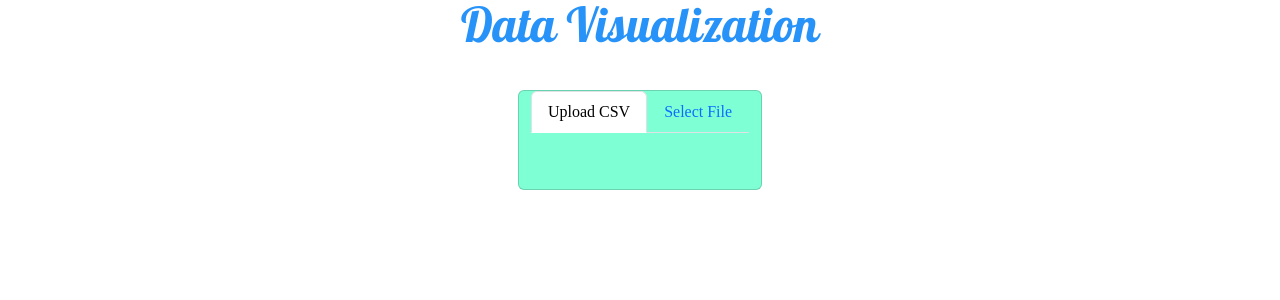
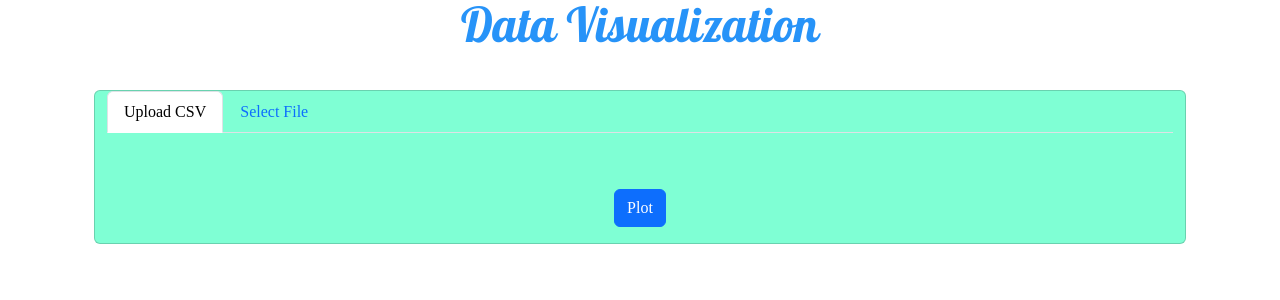
Before and after one commit to janbadillo/marine-data-visualizer, a Flask app: template application/templates/index.html in a window 1280 px wide. Shown: the part 56-356 px from the top of the page. Run offline with Flask 3, Linux system fonts and the light colour scheme; the template is opened without the code that fills it: most values are stand-ins (such as "Sample title", 1, 10 or a date in 2020); some libraries are stand-ins or nearby versions.

Commit message:
Dropzone working with button

```diff
--- a/application/templates/index.html
+++ b/application/templates/index.html
@@ -5,7 +5,7 @@
 </div>
 
 <div class="row p-4">
-    <div class="card m-auto" style="width: auto; height: auto; background-color: rgb(127, 255, 212);">
+    <div class="card w-100 mx-auto" style="width: auto; height: auto; background-color: rgb(127, 255, 212);">
         <ul class="nav nav-tabs" id="myTab" role="tablist">
             <li class="nav-item" role="presentation">
                 <button class="nav-link active" id="upload-tab" data-bs-toggle="tab" data-bs-target="#upload" type="button" role="tab">Upload CSV</button>
@@ -31,7 +31,10 @@
                 <form action="/target"
                     class="dropzone mt-4 border-dashed rounded-2 min-h-0"
                     id="csv-dropzone"></form>
-
+                <div class="d-flex justify-content-center">
+                    <button id="plot-button" class="btn btn-primary mt-3">Plot</button>
+                </div>
+                <div id="plot-container"></div>
             </div>
 
             <!-- Tab 2: File Selection -->
@@ -84,9 +87,8 @@
             // Use FileReader to read the file for local processing
             let reader = new FileReader();
             reader.onload = function (event) {
-                console.log(`File content:\n${event.target.result}`);
-                // Example: Call a function to process CSV content
-                processCsv(event.target.result);
+                fileContent = event.target.result; // Store CSV content
+                console.log(`File content loaded:\n${fileContent}`);
             };
             reader.readAsText(file); // Read file as text for CSV processing
         });
@@ -98,13 +100,70 @@
         existingDropzone.on("error", function (file, message) {
             console.error(`Error with file: ${file.name}. Message: ${message}`);
         });
+    });
 
-        // Example function to process CSV file content
-        function processCsv(data) {
-            console.log("Processing CSV data...");
-            // Add your custom logic for handling CSV data
+    // Function to process CSV and generate the 3D scatter plot
+    async function generate3DScatterPlot() {
+        if (!fileContent) {
+            alert("Please add a CSV file first!");
+            return;
         }
-    });
+
+        try {
+            // Parse CSV into rows
+            let rows = fileContent.trim().split("\n").map(row => row.split(","));
+            if (rows.length < 2) {
+                alert("CSV file must have at least two rows!");
+                return;
+            }
+
+            // Extract headers and data
+            let headers = rows[0];
+            let data = rows.slice(1);
+
+            // Ensure there are at least three columns
+            if (headers.length < 3) {
+                alert("CSV file must have at least three columns for X, Y, and Z coordinates!");
+                return;
+            }
+
+            // Map data to columns
+            let x = data.map(row => parseFloat(row[0]));
+            let y = data.map(row => parseFloat(row[1]));
+            let z = data.map(row => parseFloat(row[2]));
+
+            // Create 3D scatter plot
+            let trace = {
+                x: x,
+                y: y,
+                z: z,
+                mode: "markers",
+                type: "scatter3d",
+                marker: {
+                    size: 5,
+                    color: z, // Use Z value for coloring
+                    colorscale: "Viridis",
+                },
+            };
+
+            let layout = {
+                title: "3D Scatter Plot",
+                scene: {
+                    xaxis: { title: headers[0] },
+                    yaxis: { title: headers[1] },
+                    zaxis: { title: headers[2] },
+                },
+            };
+
+            Plotly.newPlot("plot-container", [trace], layout);
+        } catch (error) {
+            console.error("Error generating scatter plot:", error);
+            alert("There was an error processing the CSV file. Please ensure it is correctly formatted.");
+        }
+    }
+
+    // Add event listener to the plot button
+    document.getElementById("plot-button").addEventListener("click", generate3DScatterPlot);
 </script>
 <!--
 <script src="../node_modules/dropzone/dist/min/dropzone.min.js"></script>
```
